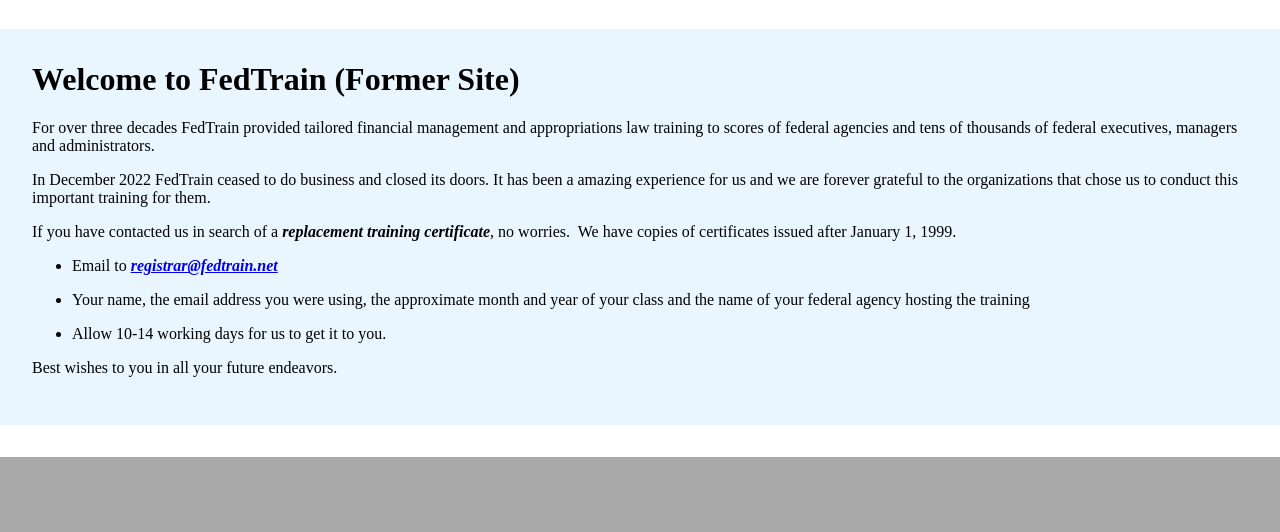
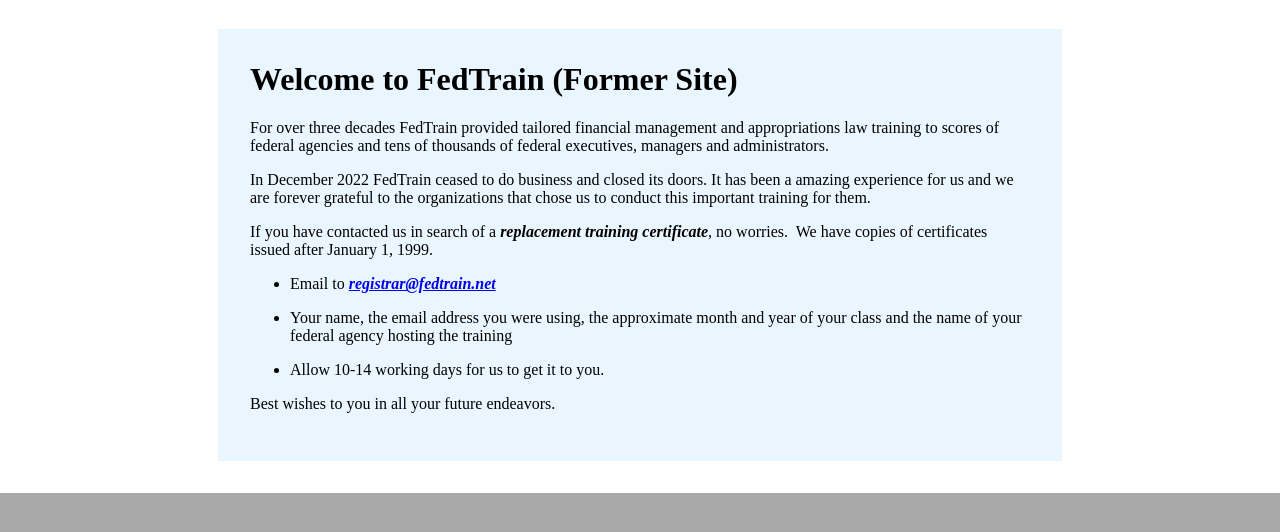
Before and after one commit to fedtrain/fedtrain.github.io, a plain HTML site: page docs/index.html in a window 1280 px wide. Shown: the part 174-706 px from the top of the page. Drawn offline with Linux system fonts and the light colour scheme.

Commit message:
Update CSS to be inline

```diff
--- a/docs/index.html
+++ b/docs/index.html
@@ -5,7 +5,7 @@
     <meta http-equiv="X-UA-Compatible" content="IE=edge,chrome=1">
     <link rel="icon" href="/images/favicon.ico" type="image/vnd.microsoft.icon" />
     <title>FedTrain</title>
-    <link rel="stylesheet" media="all" href="/style.css" />
+    <style>body{background-color:#a9a9a9;margin:0}.header{background-color:#1a2b57}.logo{margin:auto;display:flex;padding:1.5rem 0}.body-content{background-color:#fff;display:flex;padding: 0 2rem;}.main-container{margin:2rem auto;padding:2rem;background-color:#eaf6ff;max-width: 780px;}.site-title{margin-top:0}</style>
     <meta name="viewport" content="width=device-width,minimum-scale=1">
     <meta http-equiv="Cache-Control" content="max-age=31536000" />
   </head>
--- a/docs/style.css
+++ /dev/null
@@ -1,29 +0,0 @@
-body {
-  background-color: darkgray;
-  margin: 0;
-}
-
-.header {
-  background-color: #1a2b57;
-}
-
-.logo {
-  margin: auto;
-  display: flex;
-  padding: 1.5rem 0;
-}
-
-.body-content {
-  background-color: white;
-  display: flex;
-}
-
-.main-container {
-  margin: 2rem auto;
-  padding: 2rem;
-  background-color: #eaf6ff;
-}
-
-.site-title {
-  margin-top: 0;
-}
```
Also changed, not shown: 1 other file.
